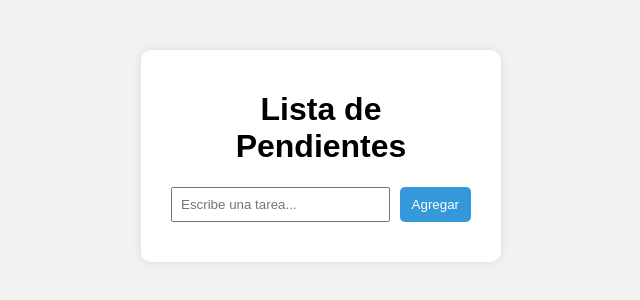
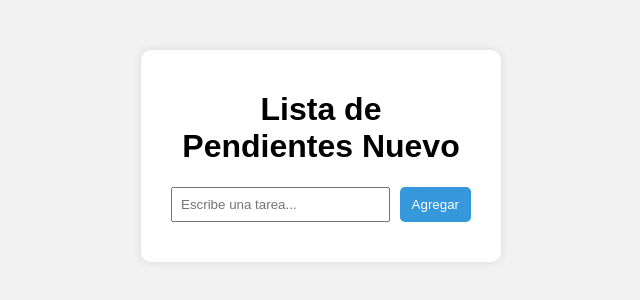
Before and after one commit to cesarkey2/registro-tareas-git, a plain HTML site: page index.html in a window 1280 px wide. Shown: the whole page, without its empty margins (319-959 px from the left). Drawn offline with Linux system fonts and the light colour scheme.

Commit message:
Modificar título en cambio2

```diff
--- a/index.html
+++ b/index.html
@@ -8,7 +8,7 @@
 </head>
 <body>
   <div class="container">
-    <h1>Lista de Pendientes</h1>
+    <h1>Lista de Pendientes Nuevo</h1>
     <form id="task-form">
       <input type="text" id="task-input" placeholder="Escribe una tarea..." required />
       <button type="submit">Agregar</button>
```
